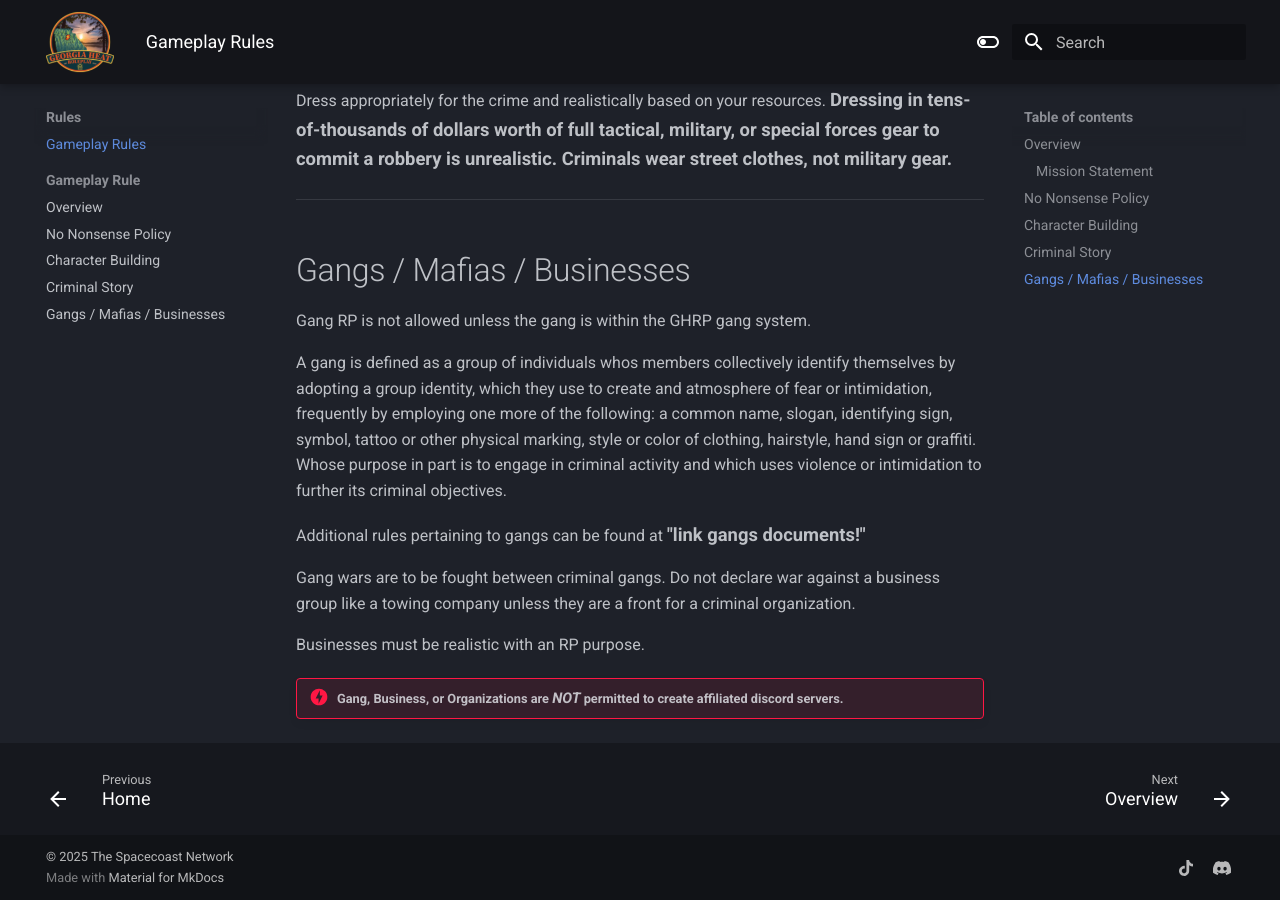
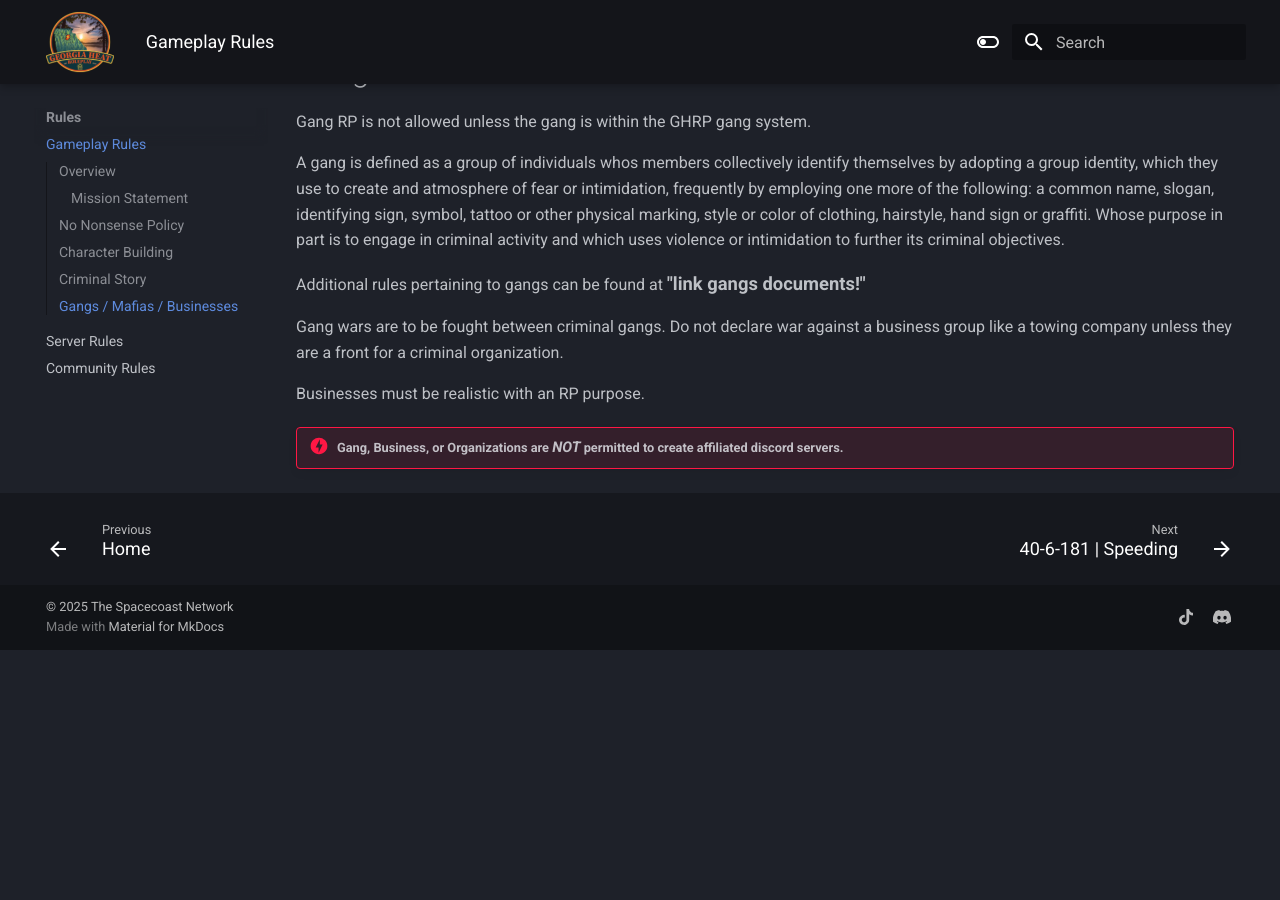
Before and after one commit to Ced-H/GHRP, an MkDocs documentation site: the page built from docs/gameplay-ruless.md, in a window 1280 px wide and 900 px high, scrolled down 3057 px. Built offline with MkDocs 1.6.1 and Material for MkDocs 9.7.7, drawn with Linux system fonts in a browser that asks for light colours; after the commit the page ends 3707 px from its top, so only the background shows below that.

Commit message:
Changing Navigation to align with new direction of single page format.

```diff
--- a/mkdocs.yml
+++ b/mkdocs.yml
@@ -3,12 +3,14 @@ theme:
   name: material
   features:
     - navigation.instant
+    - toc.integrate
     - navigation.sections
+    - navigation.expand
+    - navigation.top
     - navigation.tabs
     - navigation.footer
     - search.suggest
     - search.highlight
-    - search.share
     - content.tabs.link
   language: en
   palette:
@@ -36,6 +38,8 @@ extra:
 markdown_extensions:
   - admonition
   - pymdownx.superfences
+  - toc:
+      permalink: false
 
 extra_css:
   - stylesheets/extra.css
@@ -49,12 +53,8 @@ nav:
   - Home: index.md
   - Rules:
     - Gameplay Rules: gameplay-ruless.md
-    - Gameplay Rule:
-      - Overview: gameplay-rules/Overview.md
-      - No Nonsense Policy: 'gameplay-rules/no-nonsense-policy.md'
-      - Character Building: 'gameplay-rules/character-building.md'
-      - Criminal Story: 'gameplay-rules/criminal-story.md'
-      - Gangs / Mafias / Businesses: 'gameplay-rules/gangs-mafias-businesses.md'
+    - Server Rules: ""
+    - Community Rules: ""
   - Penal Code:
     - National Laws:
       - '[40] Motor Vehicles and Traffic':
```
